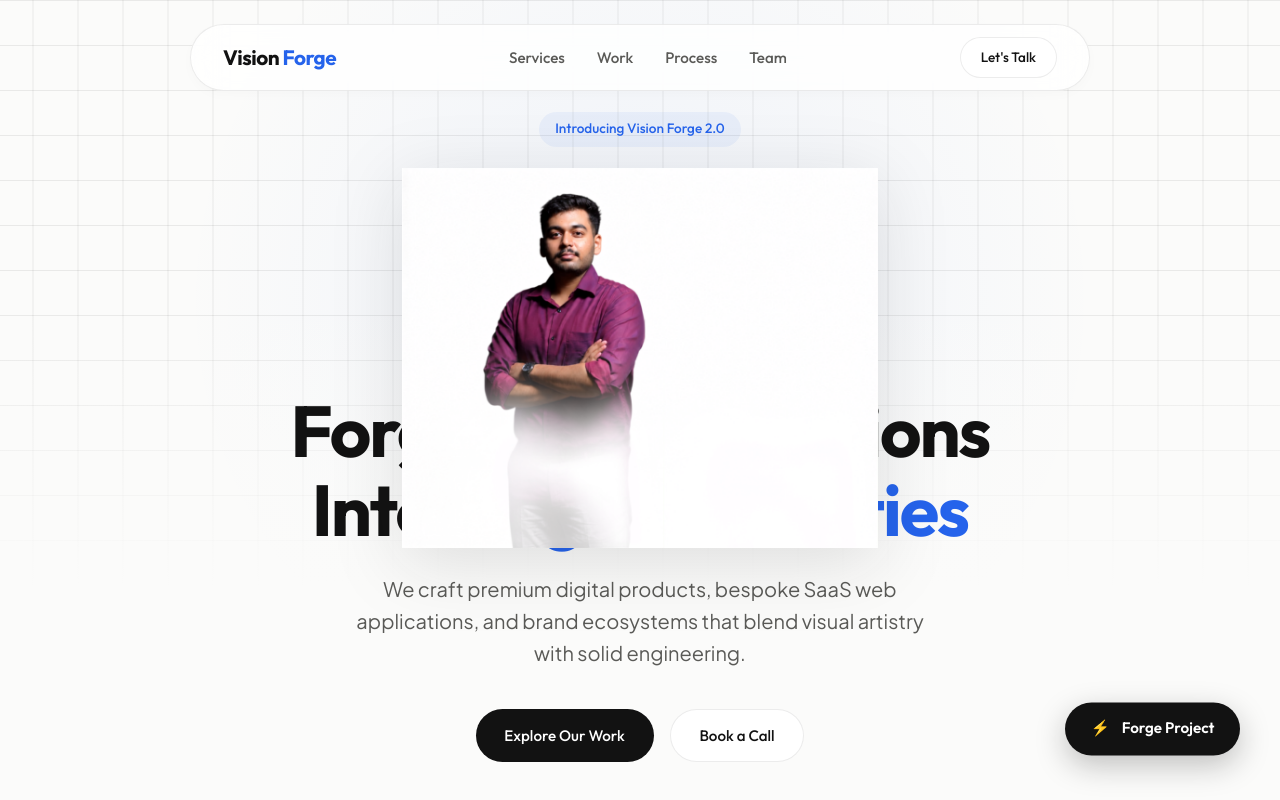
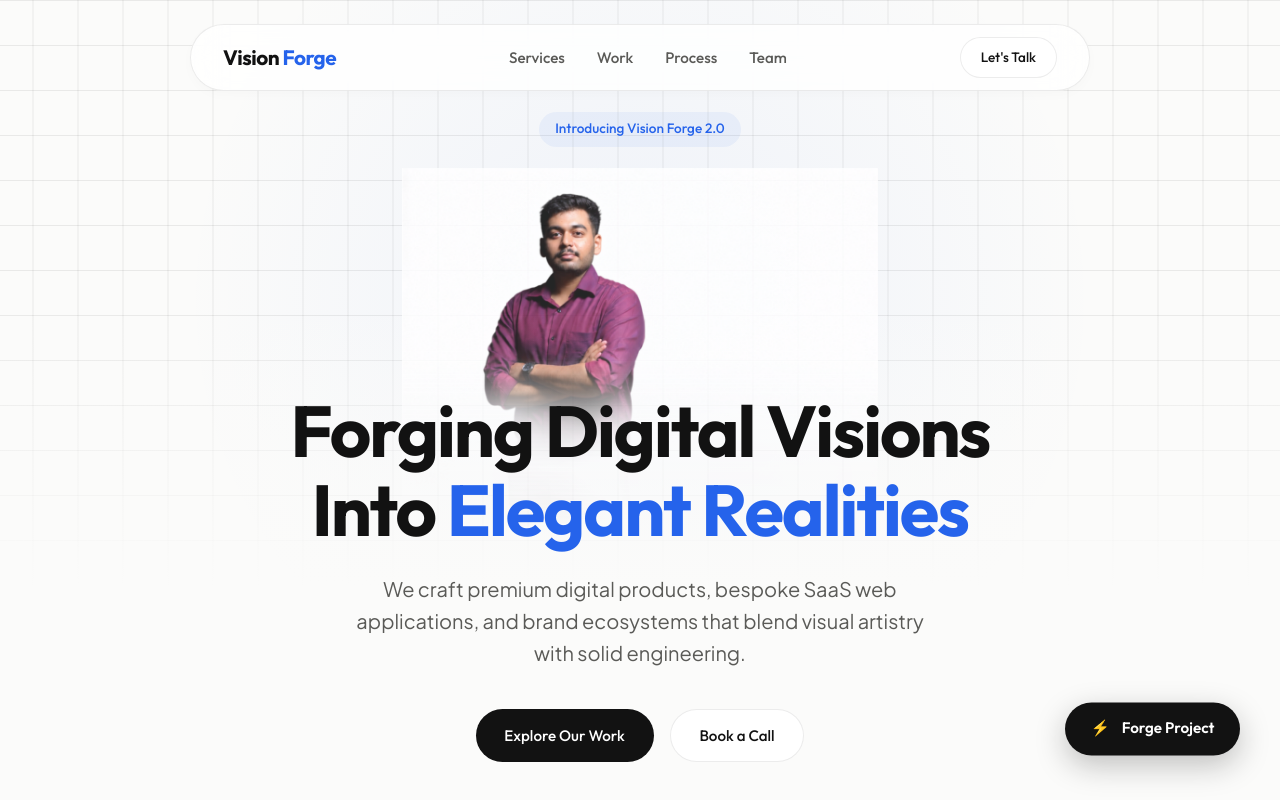
Before and after one commit to arvind05kumar/Agency, a plain HTML site: page index.html in a window 1280 px wide. Shown: the top 800 px of the page. Drawn offline with Linux system fonts and the light colour scheme.

Commit message:
style: adjust portrait overlap z-index, add multiply blend-mode and linear-gradient mask to fade white background of user portrait

```diff
--- a/styles.css
+++ b/styles.css
@@ -318,7 +318,7 @@ button, input, textarea {
     width: 100%;
     max-width: 580px;
     height: 380px;
-    z-index: 2; /* Sits in front of the title */
+    z-index: 1; /* Sits behind the title text */
     pointer-events: none;
     display: flex;
     justify-content: center;
@@ -329,14 +329,17 @@ button, input, textarea {
     height: 100%;
     width: auto;
     object-fit: contain;
-    /* Clean shadow to lift the subject from the background grid */
-    filter: drop-shadow(0 15px 35px rgba(18, 18, 18, 0.12));
+    opacity: 0.85; /* Makes the image slightly transparent to blend with the grid */
+    mix-blend-mode: multiply; /* Removes any white background/fades automatically on light theme */
+    -webkit-mask-image: linear-gradient(to bottom, black 50%, transparent 95%);
+    mask-image: linear-gradient(to bottom, black 50%, transparent 95%); /* Fades bottom of image to 100% transparency */
+    filter: drop-shadow(0 15px 35px rgba(18, 18, 18, 0.08));
 }
 
 .hero-title {
     position: relative;
-    z-index: 1; /* Sits behind the portrait */
-    margin-top: 220px; /* Moves text down, so portrait overlaps it */
+    z-index: 2; /* Sits in front of the portrait */
+    margin-top: 220px; /* Moves text down, so the title overlaps over the chest/torso */
     font-family: var(--font-heading);
     font-weight: 700;
     font-size: clamp(2.5rem, 6vw, 4.5rem);
```
